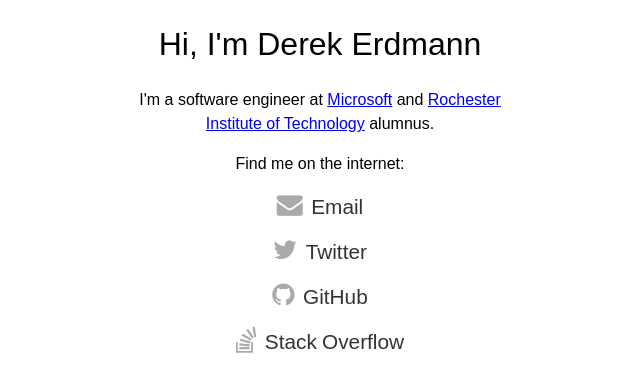
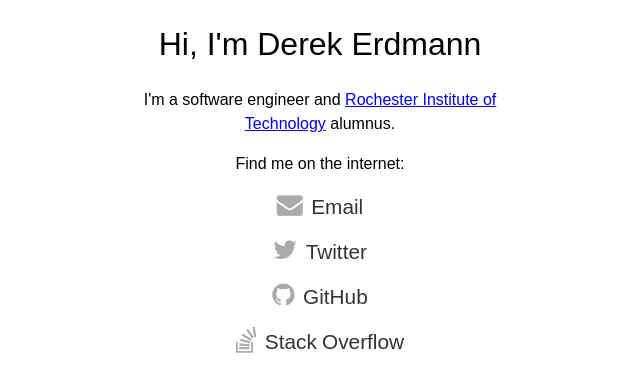
Before and after one commit to derekerdmann/derekerdmann.github.io, a Jekyll site: the page built from index.md, in a window 1280 px wide. Shown: the top 392 px of the page, without its empty margins (320-960 px from the left). Built offline with Jekyll 4.4.1, drawn with Linux system fonts in a browser that asks for light colours.

Commit message:
Remove Microsoft from home page

```diff
--- a/_layouts/home.html
+++ b/_layouts/home.html
@@ -7,8 +7,7 @@ layout: default
 </header>
 
 <main>
-    <p>I'm a software engineer at <a href="http://microsoft.com">Microsoft</a> and
-        <a href="http://www.rit.edu">Rochester Institute of Technology</a> alumnus.</p>
+    <p>I'm a software engineer and <a href="http://www.rit.edu">Rochester Institute of Technology</a> alumnus.</p>
 
     <p>Find me on the internet:</p>
 
```
